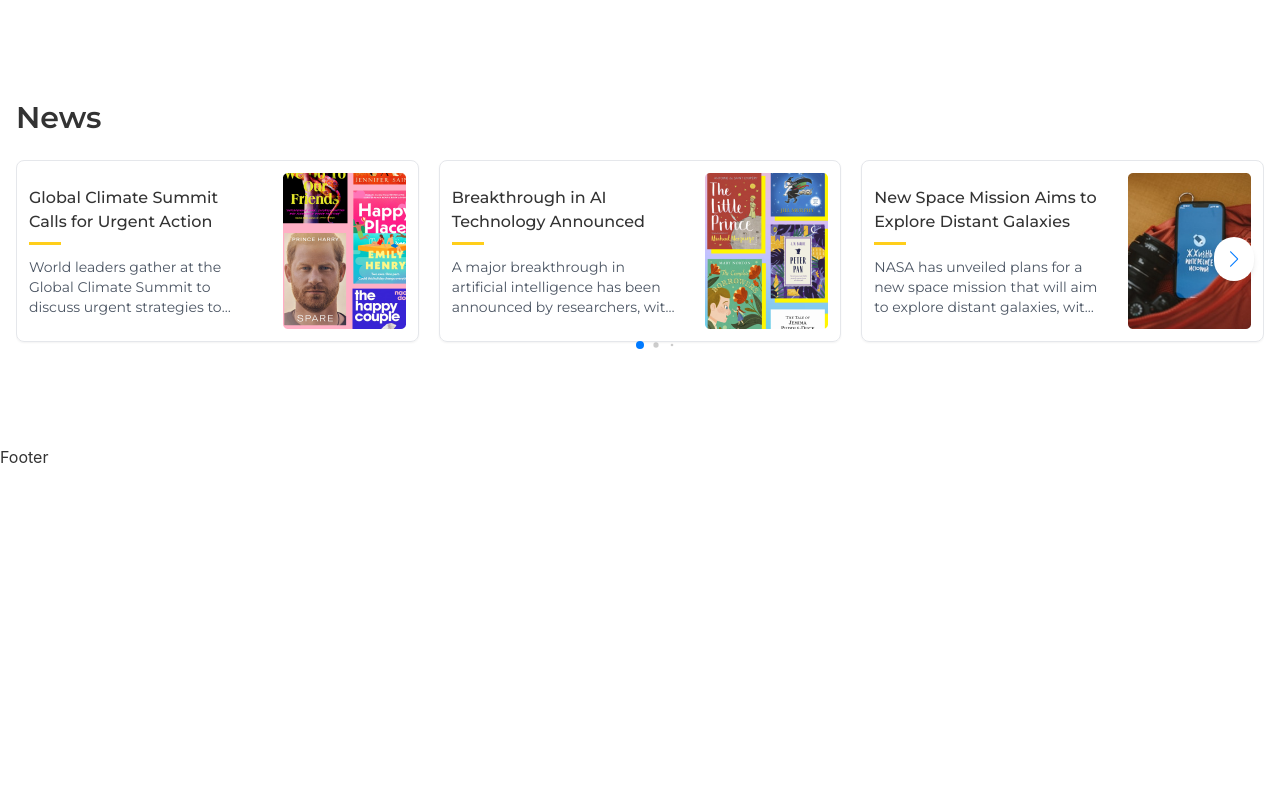
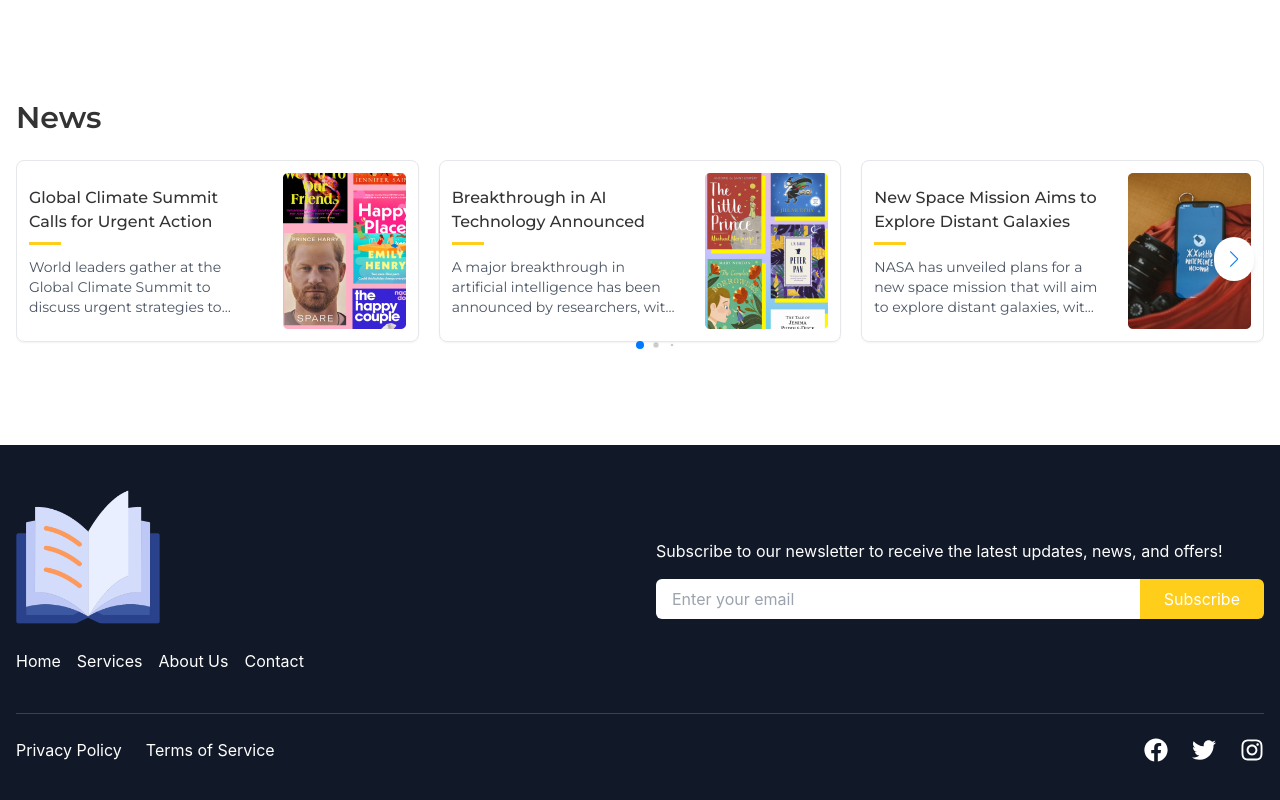
Before and after one commit to gargeekadam09/bookstore_system, a React (Vite) app in the folder frontend/: page / in a window 1280 px wide. Shown: the part 1556-2356 px from the top of the page. Before the commit the page ends 2025 px from the top, so only its background shows below. Built offline with nearby package versions, Linux system fonts and the light colour scheme.

Commit message:
Created Footer Section

```diff
--- a/frontend/src/App.jsx
+++ b/frontend/src/App.jsx
@@ -1,6 +1,7 @@
 import { Outlet } from 'react-router-dom'
 import './App.css'
 import Navbar from './components/Navbar'
+import Footer from './components/Footer'
 
 function App() {
 
@@ -12,7 +13,7 @@
     <main className='min-h-screen max-w-screen-2xl mx-auto px-4 py-6 font-primary'>
      <Outlet />
      </main>
-     <footer>Footer</footer>
+     <Footer/>
     </>
   )
 }
--- /dev/null
+++ b/frontend/src/components/Footer.jsx
@@ -0,0 +1,65 @@
+import React from 'react'
+import footerLogo  from "../assets/footer-logo.png"
+
+import { FaFacebook, FaInstagram, FaTwitter } from "react-icons/fa"
+
+const Footer = () => {
+  return (
+    <footer className="bg-gray-900 text-white py-10 px-4">
+      {/* Top Section */}
+      <div className="container mx-auto flex flex-col md:flex-row justify-between items-center gap-8">
+        {/* Left Side - Logo and Nav */}
+        <div className="md:w-1/2 w-full">
+          <img src={footerLogo} alt="Logo" className="mb-5 w-36" />
+          <ul className="flex flex-col md:flex-row gap-4">
+            <li><a href="#home" className="hover:text-primary">Home</a></li>
+            <li><a href="#services" className="hover:text-primary">Services</a></li>
+            <li><a href="#about" className="hover:text-primary">About Us</a></li>
+            <li><a href="#contact" className="hover:text-primary">Contact</a></li>
+          </ul>
+        </div>
+
+        {/* Right Side - Newsletter */}
+        <div className="md:w-1/2 w-full">
+          <p className="mb-4">
+            Subscribe to our newsletter to receive the latest updates, news, and offers!
+          </p>
+          <div className="flex">
+            <input
+              type="email"
+              placeholder="Enter your email"
+              className="w-full px-4 py-2 rounded-l-md text-black"
+            />
+            <button className="bg-primary px-6 py-2 rounded-r-md hover:bg-primary-dark">
+              Subscribe
+            </button>
+          </div>
+        </div>
+      </div>
+
+      {/* Bottom Section */}
+      <div className="container mx-auto flex flex-col md:flex-row justify-between items-center mt-10 border-t border-gray-700 pt-6">
+        {/* Left Side - Privacy Links */}
+        <ul className="flex gap-6 mb-4 md:mb-0">
+          <li><a href="#privacy" className="hover:text-primary">Privacy Policy</a></li>
+          <li><a href="#terms" className="hover:text-primary">Terms of Service</a></li>
+        </ul>
+
+        {/* Right Side - Social Icons */}
+        <div className="flex gap-6">
+          <a href="https://facebook.com" target="_blank" rel="noopener noreferrer" className="hover:text-primary">
+            <FaFacebook size={24} />
+          </a>
+          <a href="https://twitter.com" target="_blank" rel="noopener noreferrer" className="hover:text-primary">
+            <FaTwitter size={24} />
+          </a>
+          <a href="https://instagram.com" target="_blank" rel="noopener noreferrer" className="hover:text-primary">
+            <FaInstagram size={24} />
+          </a>
+        </div>
+      </div>
+    </footer>
+  )
+}
+
+export default Footer
```
